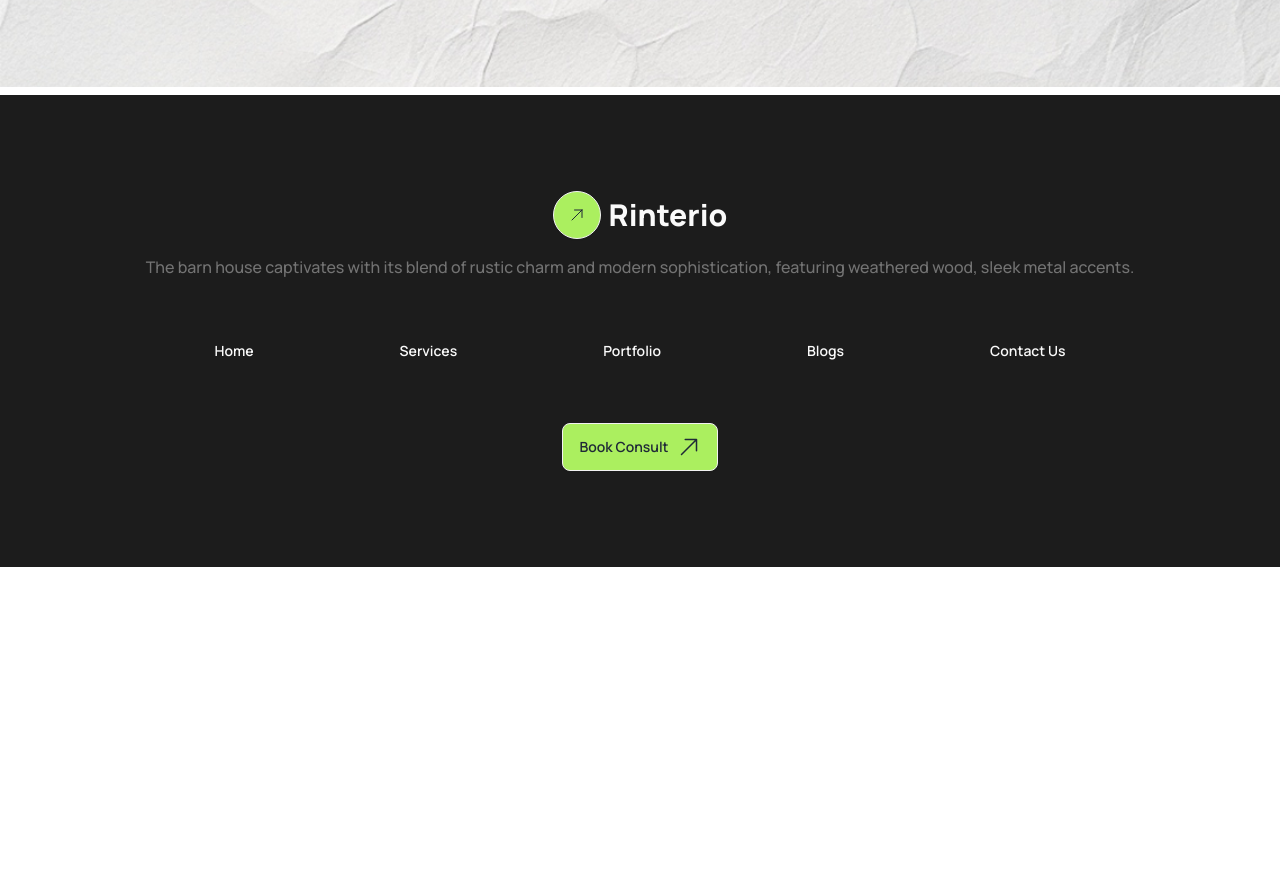
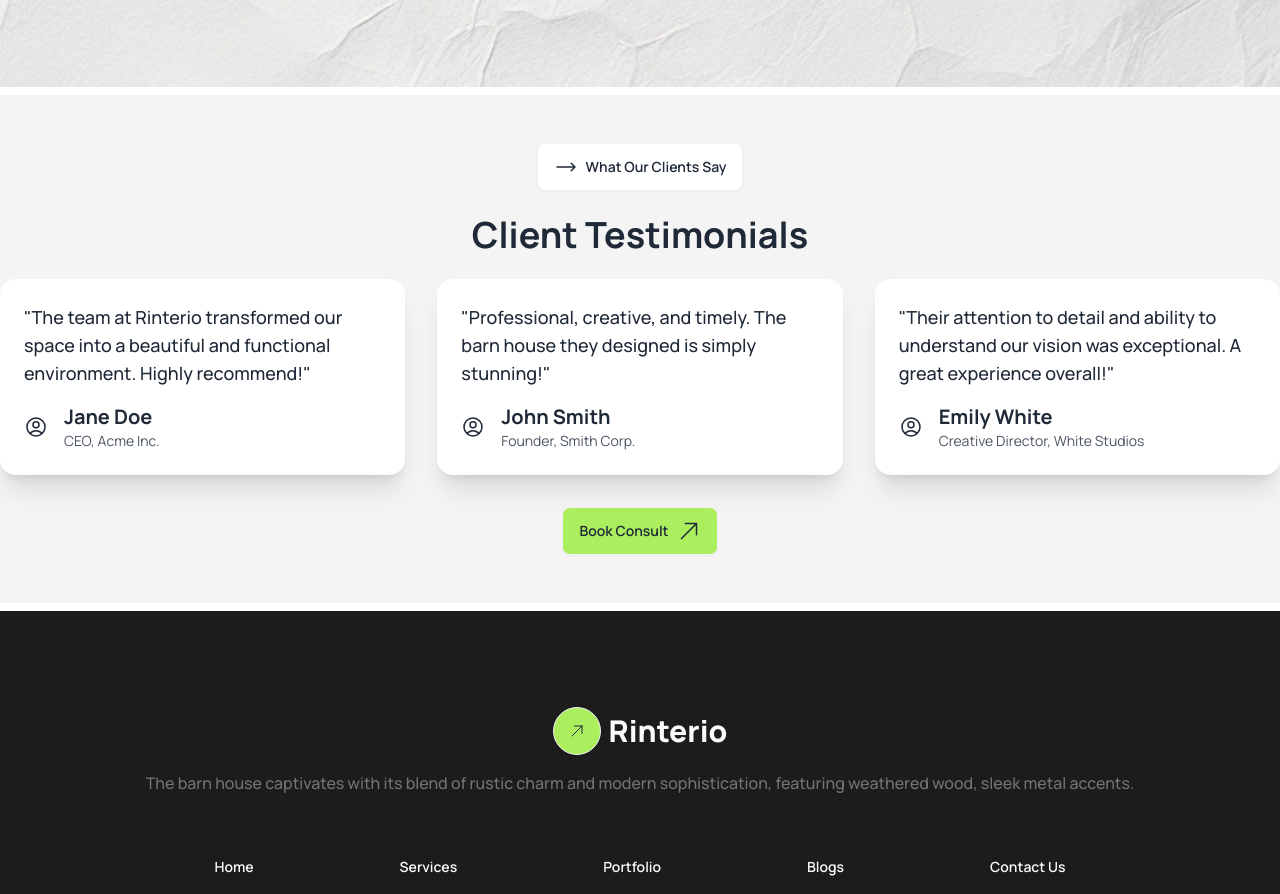
Before and after one commit to ichrahman/assignment3, a plain HTML site: page index.html in a window 1280 px wide. Shown: the part 3969-4863 px from the top of the page. Before the commit the page ends 4536 px from the top, so only its background shows below. Drawn offline with nearby package versions, Linux system fonts and the light colour scheme.

Commit message:
Add extra section

```diff
--- a/index.html
+++ b/index.html
@@ -354,6 +354,92 @@
         </div>
     </section>
 
+
+    <!-- testimonial -->
+    <section class="mt-2 bg-[#F4F4F4] pt-12 pb-12">
+        <div class="container mx-auto">
+            <div class="flex justify-center">
+                <button class="btn !bg-white">
+                    <svg xmlns="http://www.w3.org/2000/svg" fill="none" viewBox="0 0 24 24" stroke-width="1.5"
+                        stroke="currentColor" class="size-6">
+                        <path stroke-linecap="round" stroke-linejoin="round"
+                            d="M17.25 8.25 21 12m0 0-3.75 3.75M21 12H3" />
+                    </svg>
+                    What Our Clients Say
+                </button>
+            </div>
+            <h2 class="text-center mt-6 mb-6 text-4xl font-bold">Client Testimonials</h2>
+
+            <div class="grid grid-cols-1 lg:grid-cols-3 gap-8">
+                <div class="card bg-white shadow-xl p-6">
+                    <p class="text-lg font-medium mb-4">"The team at Rinterio transformed our space into a beautiful and
+                        functional environment. Highly recommend!"</p>
+                    <div class="flex items-center gap-4">
+                        <!-- <img src="./assets/client1.jpg" alt="Client Photo" class="w-12 h-12 rounded-full"> -->
+                        <svg xmlns="http://www.w3.org/2000/svg" fill="none" viewBox="0 0 24 24" stroke-width="1.5"
+                            stroke="currentColor" class="size-6">
+                            <path stroke-linecap="round" stroke-linejoin="round"
+                                d="M17.982 18.725A7.488 7.488 0 0 0 12 15.75a7.488 7.488 0 0 0-5.982 2.975m11.963 0a9 9 0 1 0-11.963 0m11.963 0A8.966 8.966 0 0 1 12 21a8.966 8.966 0 0 1-5.982-2.275M15 9.75a3 3 0 1 1-6 0 3 3 0 0 1 6 0Z" />
+                        </svg>
+
+                        <div>
+                            <h4 class="text-xl font-bold">Jane Doe</h4>
+                            <p class="text-sm text-gray-600">CEO, Acme Inc.</p>
+                        </div>
+                    </div>
+                </div>
+
+                <div class="card bg-white shadow-xl p-6">
+                    <p class="text-lg font-medium mb-4">"Professional, creative, and timely. The barn house they
+                        designed is simply stunning!"</p>
+                    <div class="flex items-center gap-4">
+                        <!-- <img src="./assets/client2.jpg" alt="Client Photo" class="w-12 h-12 rounded-full"> -->
+                        <svg xmlns="http://www.w3.org/2000/svg" fill="none" viewBox="0 0 24 24" stroke-width="1.5"
+                            stroke="currentColor" class="size-6">
+                            <path stroke-linecap="round" stroke-linejoin="round"
+                                d="M17.982 18.725A7.488 7.488 0 0 0 12 15.75a7.488 7.488 0 0 0-5.982 2.975m11.963 0a9 9 0 1 0-11.963 0m11.963 0A8.966 8.966 0 0 1 12 21a8.966 8.966 0 0 1-5.982-2.275M15 9.75a3 3 0 1 1-6 0 3 3 0 0 1 6 0Z" />
+                        </svg>
+
+                        <div>
+                            <h4 class="text-xl font-bold">John Smith</h4>
+                            <p class="text-sm text-gray-600">Founder, Smith Corp.</p>
+                        </div>
+                    </div>
+                </div>
+
+                <div class="card bg-white shadow-xl p-6">
+                    <p class="text-lg font-medium mb-4">"Their attention to detail and ability to understand our vision
+                        was exceptional. A great experience overall!"</p>
+                    <div class="flex items-center gap-4">
+                        <!-- <img src="./assets/client3.jpg" alt="Client Photo" class="w-12 h-12 rounded-full"> -->
+                        <svg xmlns="http://www.w3.org/2000/svg" fill="none" viewBox="0 0 24 24" stroke-width="1.5"
+                            stroke="currentColor" class="size-6">
+                            <path stroke-linecap="round" stroke-linejoin="round"
+                                d="M17.982 18.725A7.488 7.488 0 0 0 12 15.75a7.488 7.488 0 0 0-5.982 2.975m11.963 0a9 9 0 1 0-11.963 0m11.963 0A8.966 8.966 0 0 1 12 21a8.966 8.966 0 0 1-5.982-2.275M15 9.75a3 3 0 1 1-6 0 3 3 0 0 1 6 0Z" />
+                        </svg>
+
+                        <div>
+                            <h4 class="text-xl font-bold">Emily White</h4>
+                            <p class="text-sm text-gray-600">Creative Director, White Studios</p>
+                        </div>
+                    </div>
+                </div>
+            </div>
+
+            <div class="flex justify-center mt-8">
+                <button class="btn !bg-[#ABEF5F]">
+                    Book Consult
+                    <svg xmlns="http://www.w3.org/2000/svg" fill="none" viewBox="0 0 24 24" stroke-width="1.5"
+                        stroke="currentColor" class="size-6">
+                        <path stroke-linecap="round" stroke-linejoin="round"
+                            d="m4.5 19.5 15-15m0 0H8.25m11.25 0v11.25" />
+                    </svg>
+                </button>
+            </div>
+        </div>
+    </section>
+
+
     <footer class="text-neutral-50 bg-[#1C1C1C] pt-24 pb-24 mt-2">
         <div class="container mx-auto">
             <div class="flex items-center gap-x-2 justify-center">
```
